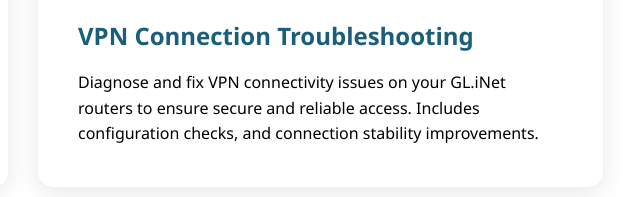
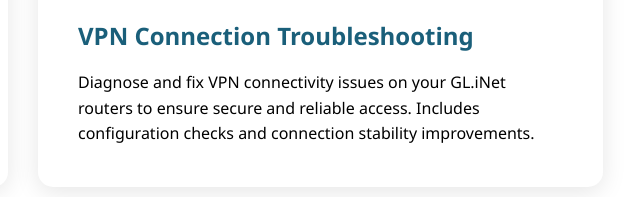
Before and after one commit to netfixerpro/website, a plain HTML site: page index.html in a window 1280 px wide. Shown: the part 1169-1366 px from the top of the page, 617-1257 px from the left. Drawn offline with Linux system fonts and the light colour scheme.

Commit message:
Update index.html

```diff
--- a/index.html
+++ b/index.html
@@ -47,7 +47,7 @@
                 <div class="service-card">
                 <div class="service-icon"><i class="fa-solid fa-gears"></i></div>
                 <h3>VPN Connection Troubleshooting</h3>
-                <p>Diagnose and fix VPN connectivity issues on your GL.iNet routers to ensure secure and reliable access. Includes configuration checks, and connection stability improvements.</p>
+                <p>Diagnose and fix VPN connectivity issues on your GL.iNet routers to ensure secure and reliable access. Includes configuration checks and connection stability improvements.</p>
                 </div>
             </a>
 
```
